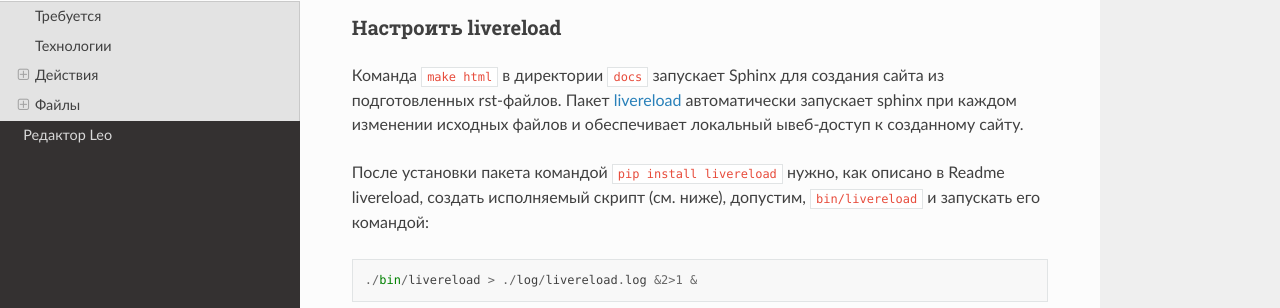
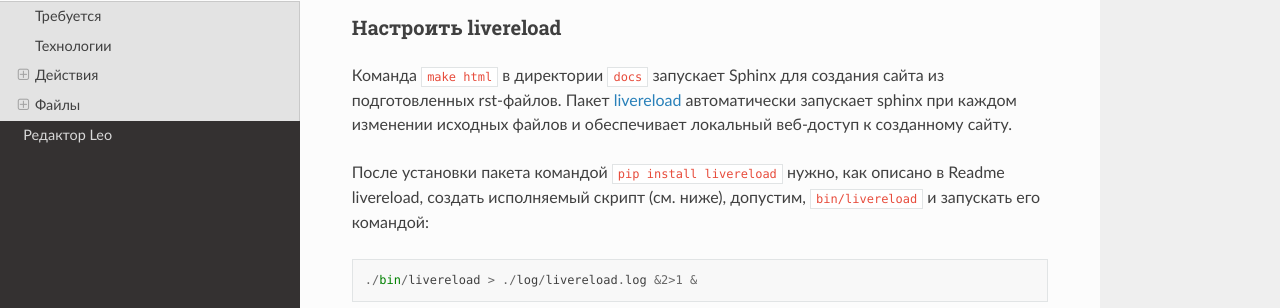
Before and after one commit to avidclam/dida, a Sphinx documentation site: the page built from docs/this-site.rst, in a window 1280 px wide and 900 px high, scrolled down 1803 px. Shown: the part 167-475 px from the top of the window. Built offline with Sphinx 7.4.7 and the Read the Docs theme 2.0.0, drawn with Linux system fonts in a browser that asks for light colours; some of the changed text lies outside the part shown.

Commit message:
-proofread

```diff
--- a/docs/this-site.rst
+++ b/docs/this-site.rst
@@ -93,7 +93,7 @@
 Настроить livereload
 *****************************
 
-Команда ``make html`` в директории ``docs`` запускает Sphinx для создания сайта из подготовленных rst-файлов. Пакет `livereload <https://github.com/lepture/python-livereload>`_ автоматически запускает sphinx при каждом изменении исходных файлов и обеспечивает локальный ывеб-доступ к созданному сайту.
+Команда ``make html`` в директории ``docs`` запускает Sphinx для создания сайта из подготовленных rst-файлов. Пакет `livereload <https://github.com/lepture/python-livereload>`_ автоматически запускает sphinx при каждом изменении исходных файлов и обеспечивает локальный веб-доступ к созданному сайту.
 
 После установки пакета командой ``pip install livereload`` нужно, как описано в Readme livereload, создать исполняемый скрипт (см. ниже), допустим, ``bin/livereload`` и запускать его командой::
 
```
Also changed, not shown: other parts of docs/this-site.rst (+1 -1 lines), 1 other file.
